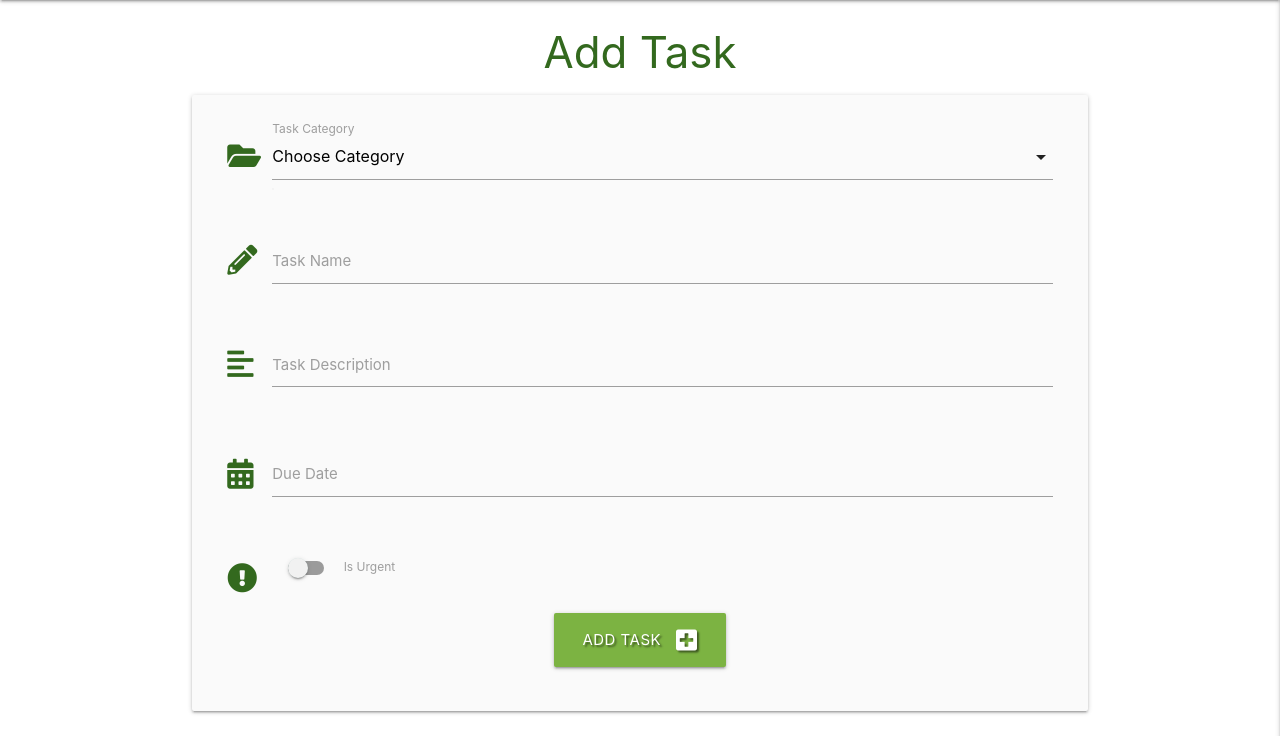
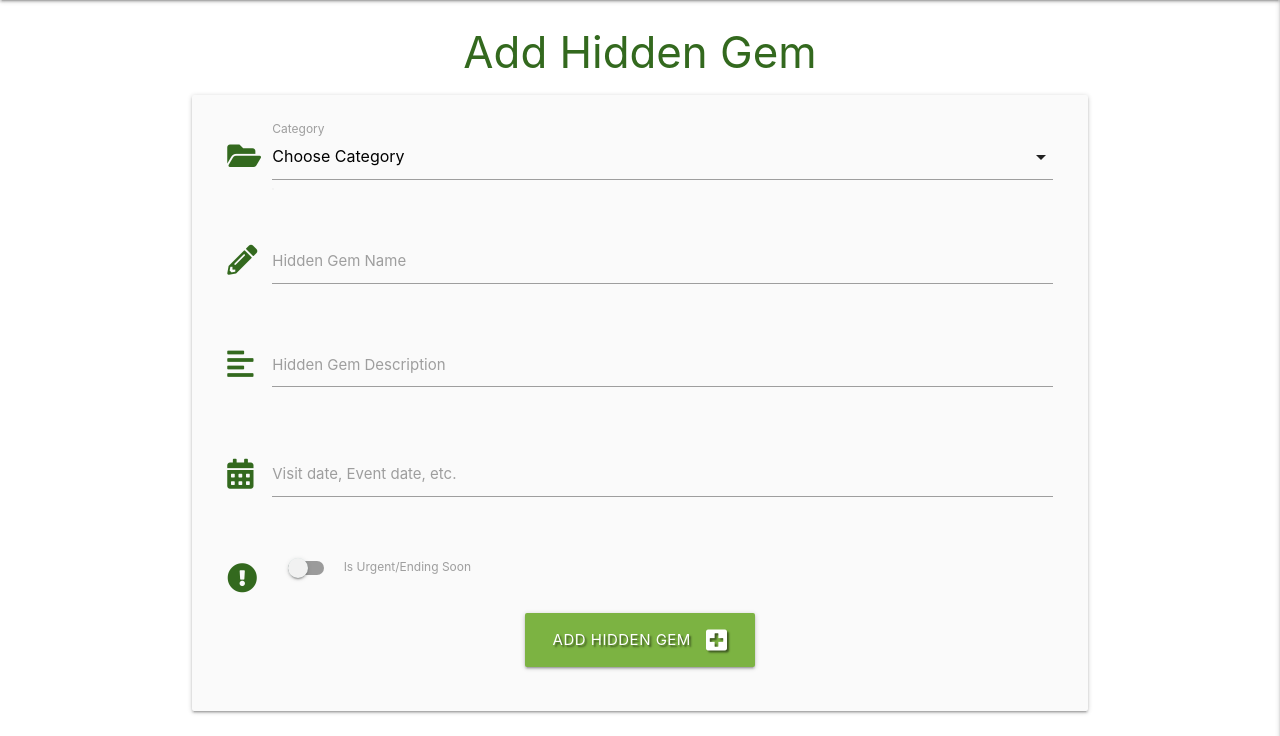
Before and after one commit to LogicAtom/flask-task-manager-project, a Flask app: page /add_task in a window 1280 px wide. Shown: the part 64-800 px from the top of the page. Run offline with Flask 2, Linux system fonts and the light colour scheme; data that the repository does not hold is empty; some libraries are stand-ins or nearby versions.

Commit message:
Database input fields changed

```diff
--- a/templates/add_task.html
+++ b/templates/add_task.html
@@ -1,7 +1,7 @@
 {% extends "base.html" %}
 {% block content %}
 
-<h3 class="light-green-text text-darken-4 center-align">Add Task</h3>
+<h3 class="light-green-text text-darken-4 center-align">Add Hidden Gem</h3>
 
 <div class="row card-panel grey lighten-5">
     <form class="col s12" method="POST" action="{{ url_for('add_task') }}">
@@ -15,33 +15,33 @@
                     <option value="{{ category.category_name }}">{{ category.category_name }}</option>
                     {% endfor %}
                 </select>
-                <label for="category_name">Task Category</label>
+                <label for="category_name">Category</label>
             </div>
         </div>
-        <!-- task name -->
+        <!-- Hidden Gem Name -->
         <div class="row">
             <div class="input-field col s12">
                 <i class="fas fa-pencil-alt prefix light-green-text text-darken-4"></i>
                 <input id="task_name" name="task_name" minlength="5" maxlength="50" type="text" class="validate"
                     required>
-                <label for="task_name">Task Name</label>
+                <label for="task_name">Hidden Gem Name</label>
             </div>
         </div>
-        <!-- task description -->
+        <!-- Hidden Gem Description -->
         <div class="row">
             <div class="input-field col s12">
                 <i class="fas fa-align-left prefix light-green-text text-darken-4"></i>
                 <textarea id="task_description" name="task_description" minlength="5" maxlength="200"
                     class="materialize-textarea validate" required></textarea>
-                <label for="task_description">Task Description</label>
+                <label for="task_description">Hidden Gem Description</label>
             </div>
         </div>
-        <!-- due date picker -->
+        <!-- Visit or Event Date picker -->
         <div class="row">
             <div class="input-field col s12">
                 <i class="fas fa-calendar-alt prefix light-green-text text-darken-4"></i>
                 <input id="due_date" name="due_date" type="text" class="datepicker validate" required>
-                <label for="due_date">Due Date</label>
+                <label for="due_date">Visit date, Event date, etc.</label>
             </div>
         </div>
         <!-- is urgent toggle -->
@@ -52,7 +52,7 @@
                     <label for="is_urgent">
                         <input type="checkbox" id="is_urgent" name="is_urgent">
                         <span class="lever"></span>
-                        Is Urgent
+                        Is Urgent/Ending Soon
                     </label>
                 </div>
             </div>
@@ -61,7 +61,7 @@
         <div class="row">
             <div class="col s12 center-align">
                 <button type="submit" class="btn-large light-green darken-1 text-shadow">
-                    Add Task <i class="fas fa-plus-square right"></i>
+                    Add Hidden Gem <i class="fas fa-plus-square right"></i>
                 </button>
             </div>
         </div>
```
